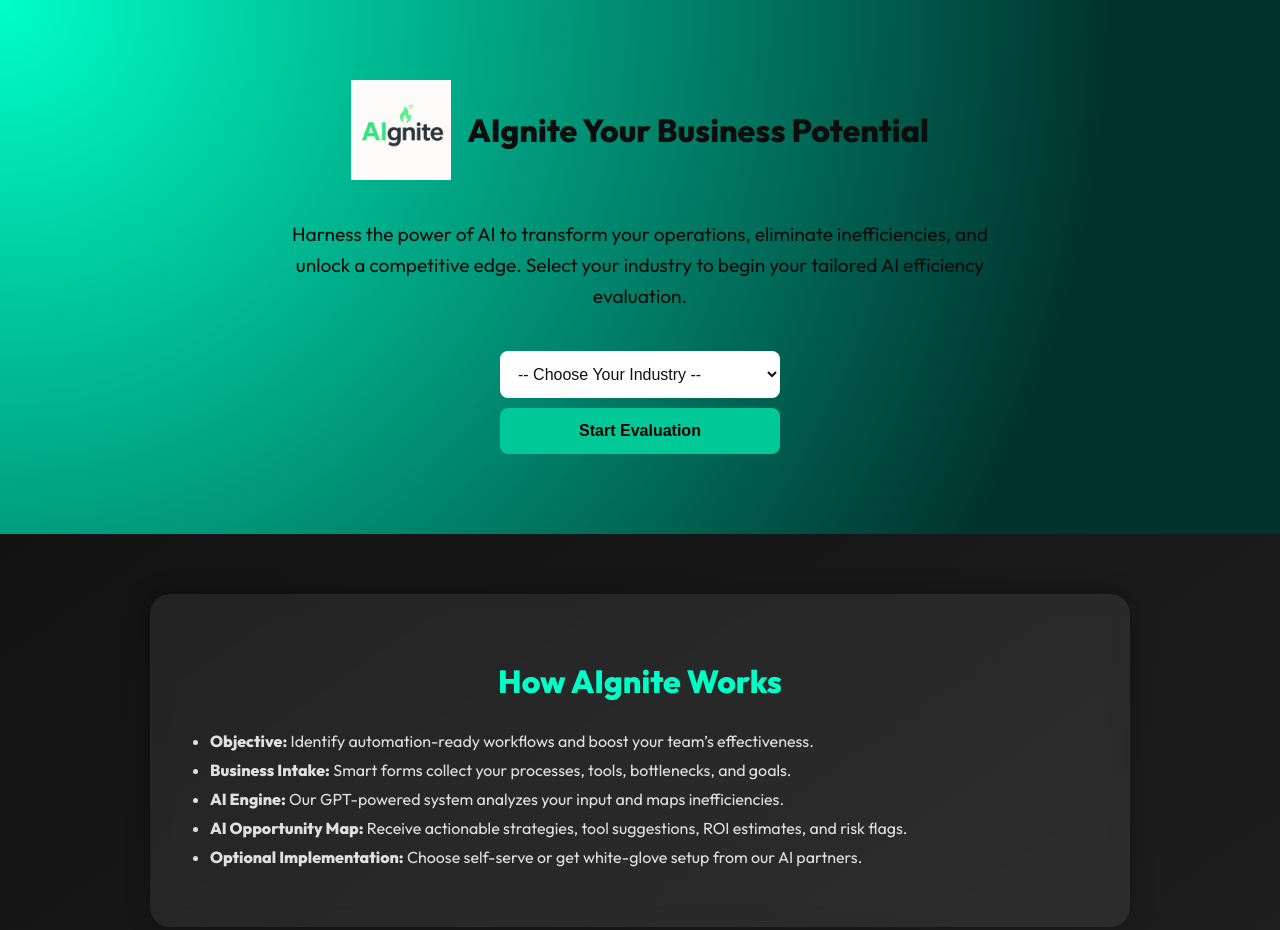
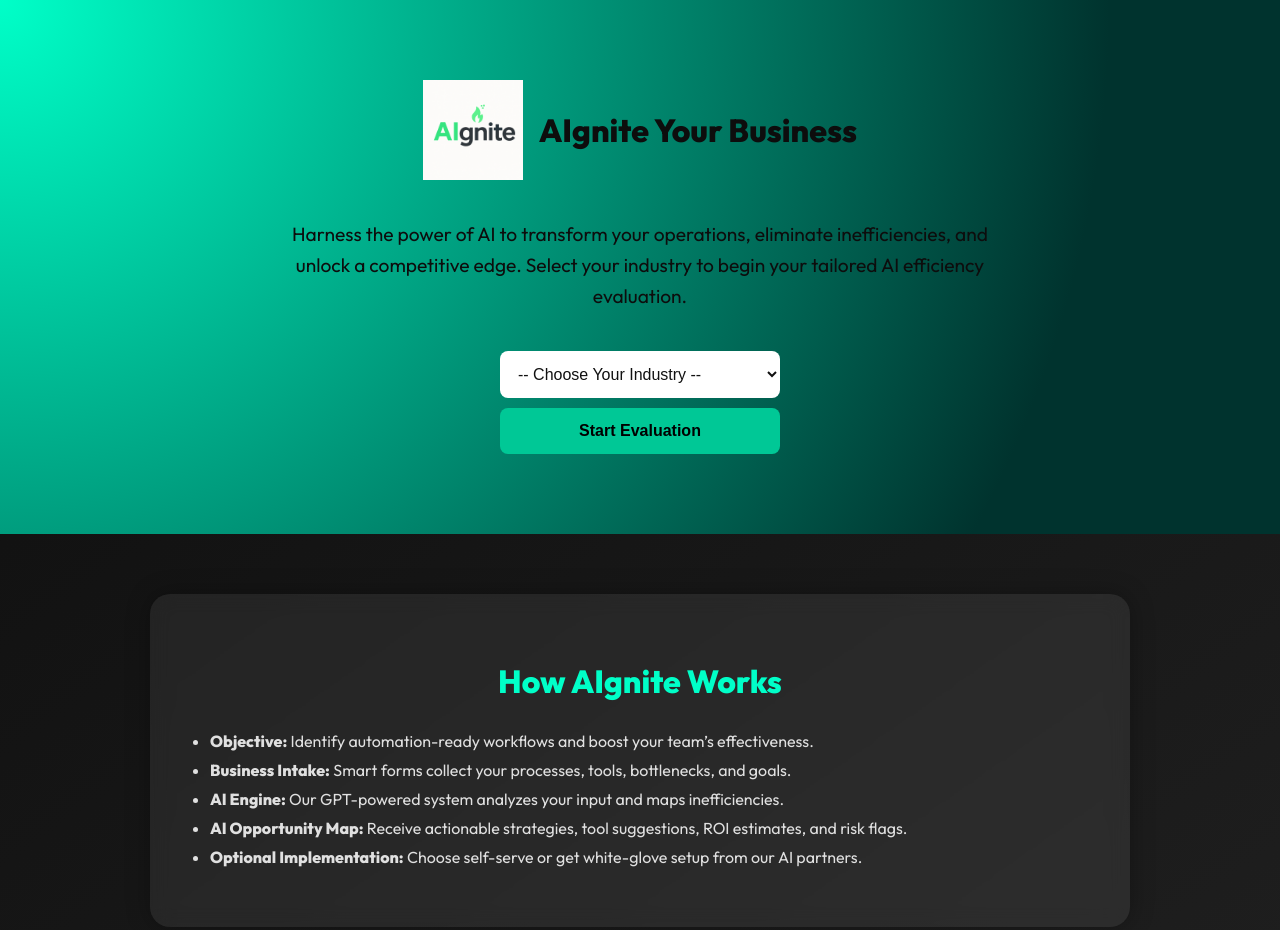
Before and after one commit to jimspi/AIgnite, a plain HTML site: page index.html in a window 1280 px wide. Shown: the top 930 px of the page. Drawn offline with Linux system fonts and the light colour scheme.

Commit message:
Update index.html

```diff
--- a/index.html
+++ b/index.html
@@ -112,7 +112,7 @@
   <header>
     <div class="title-row">
       <img src="assets/aignite-logo.png" alt="AIgnite Logo" class="logo" />
-      <h1>AIgnite Your Business Potential</h1>
+      <h1>AIgnite Your Business</h1>
     </div>
     <div class="hero-content">
       <p>Harness the power of AI to transform your operations, eliminate inefficiencies, and unlock a competitive edge. Select your industry to begin your tailored AI efficiency evaluation.</p>
```
